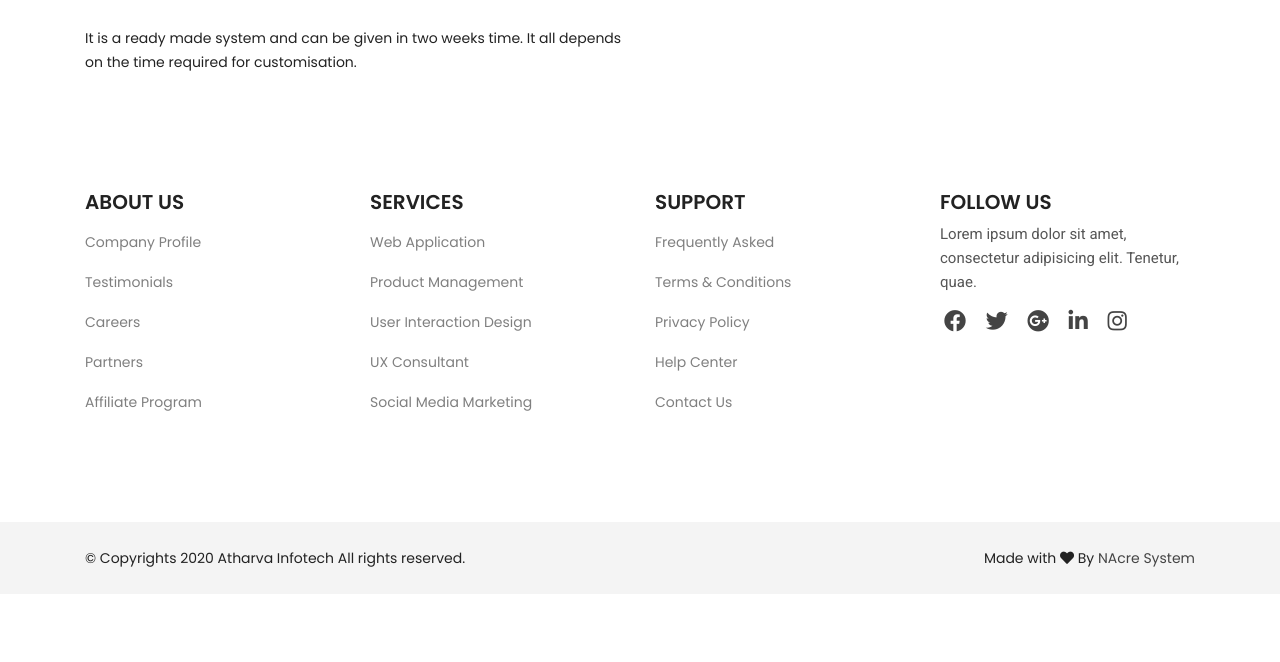
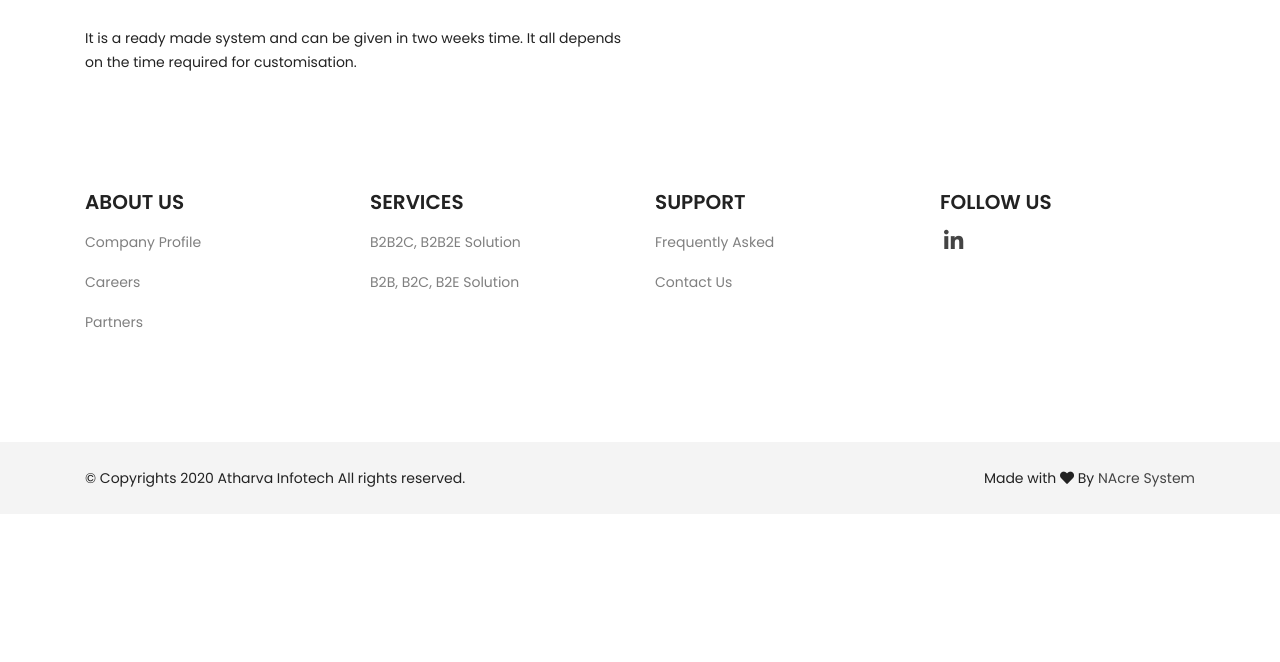
Before and after one commit to Nacresys/atharva, a Django app: page /faq in a window 1280 px wide. Shown: the part 1686-2348 px from the top of the page. After the commit the page ends 2173 px from the top, so only its background shows below. Run offline with Django 4.2, Linux system fonts and the light colour scheme; some libraries are stand-ins or nearby versions.

Commit message:
Update faq.html

```diff
--- a/Atharva/atharva/templates/faq.html
+++ b/Atharva/atharva/templates/faq.html
@@ -113,17 +113,11 @@
                     </ul>
                     <!-- Navbar Icons -->
                     <ul class="navbar-nav icons">
-                        <li class="nav-item">
-                            <a href="#" class="nav-link" data-toggle="modal" data-target="#search">
-                                <i style="color:#FF3131;" class="fas fa-search"></i>
-                            </a>
+
+                        <li class="nav-item social">
+                            <a href="https://www.linkedin.com/company/atharva-infotech-pvt-ltd/"><i class="fab fa-linkedin-in"></i></a>
                         </li>
-                        <li class="nav-item social">
-                            <a href="#" class="nav-link"><i style="color:#FF3131;" class="fab fa-facebook-f"></i></a>
-                        </li>
-                        <li class="nav-item social">
-                            <a href="#" class="nav-link"><i style="color:#FF3131;" class="fab fa-twitter"></i></a>
-                        </li>
+
                     </ul>
 
                     <!-- Navbar Toggler -->
@@ -478,7 +472,7 @@
         <!--====== Footer Area Start ======-->
         <footer class="section footer-area">
             <!-- Footer Top -->
-            <div class="footer-top ptb_100">
+           <div class="footer-top ptb_100">
                 <div class="container">
                     <div class="row">
                         <div class="col-12 col-sm-6 col-lg-3">
@@ -487,11 +481,10 @@
                                 <!-- Footer Title -->
                                 <h3 class="footer-title text-uppercase mb-2">About Us</h3>
                                 <ul>
-                                    <li class="py-2"><a class="text-black-50" href="#">Company Profile</a></li>
-                                    <li class="py-2"><a class="text-black-50" href="#">Testimonials</a></li>
+                                    <li class="py-2"><a class="text-black-50" href="{% url 'webapp:about' %}">Company Profile</a></li>
                                     <li class="py-2"><a class="text-black-50" href="#">Careers</a></li>
-                                    <li class="py-2"><a class="text-black-50" href="#">Partners</a></li>
-                                    <li class="py-2"><a class="text-black-50" href="#">Affiliate Program</a></li>
+                                    <li class="py-2"><a class="text-black-50" href="{% url 'webapp:partners' %}">Partners</a></li>
+                                    <!-- <li class="py-2"><a class="text-black-50" href="#">Affiliate Program</a></li> -->
                                 </ul>
                             </div>
                         </div>
@@ -501,11 +494,8 @@
                                 <!-- Footer Title -->
                                 <h3 class="footer-title text-uppercase mb-2">Services</h3>
                                 <ul>
-                                    <li class="py-2"><a class="text-black-50" href="#">Web Application</a></li>
-                                    <li class="py-2"><a class="text-black-50" href="#">Product Management</a></li>
-                                    <li class="py-2"><a class="text-black-50" href="#">User Interaction Design</a></li>
-                                    <li class="py-2"><a class="text-black-50" href="#">UX Consultant</a></li>
-                                    <li class="py-2"><a class="text-black-50" href="#">Social Media Marketing</a></li>
+                                    <li class="py-2"><a class="text-black-50" href="{% url 'webapp:solutions' %}">B2B2C, B2B2E Solution</a></li>
+                                    <li class="py-2"><a class="text-black-50" href="{% url 'webapp:solutions' %}">B2B, B2C, B2E Solution</a></li>
                                 </ul>
                             </div>
                         </div>
@@ -515,11 +505,8 @@
                                 <!-- Footer Title -->
                                 <h3 class="footer-title text-uppercase mb-2">Support</h3>
                                 <ul>
-                                    <li class="py-2"><a class="text-black-50" href="#">Frequently Asked</a></li>
-                                    <li class="py-2"><a class="text-black-50" href="#">Terms &amp; Conditions</a></li>
-                                    <li class="py-2"><a class="text-black-50" href="#">Privacy Policy</a></li>
-                                    <li class="py-2"><a class="text-black-50" href="#">Help Center</a></li>
-                                    <li class="py-2"><a class="text-black-50" href="#">Contact Us</a></li>
+                                    <li class="py-2"><a class="text-black-50" href="{% url 'webapp:faq' %}">Frequently Asked</a></li>
+                                    <li class="py-2"><a class="text-black-50" href="{% url 'webapp:contact' %}">Contact Us</a></li>
                                 </ul>
                             </div>
                         </div>
@@ -528,14 +515,9 @@
                             <div class="footer-items">
                                 <!-- Footer Title -->
                                 <h3 class="footer-title text-uppercase mb-2">Follow Us</h3>
-                                <p class="mb-2">Lorem ipsum dolor sit amet, consectetur adipisicing elit. Tenetur, quae.</p>
                                 <!-- Social Icons -->
                                 <ul class="social-icons list-inline pt-2">
-                                    <li class="list-inline-item px-1"><a href="#"><i class="fab fa-facebook"></i></a></li>
-                                    <li class="list-inline-item px-1"><a href="#"><i class="fab fa-twitter"></i></a></li>
-                                    <li class="list-inline-item px-1"><a href="#"><i class="fab fa-google-plus"></i></a></li>
-                                    <li class="list-inline-item px-1"><a href="#"><i class="fab fa-linkedin-in"></i></a></li>
-                                    <li class="list-inline-item px-1"><a href="#"><i class="fab fa-instagram"></i></a></li>
+                                    <li class="list-inline-item px-1"><a href="https://www.linkedin.com/company/atharva-infotech-pvt-ltd/"><i class="fab fa-linkedin-in"></i></a></li>
                                 </ul>
                             </div>
                         </div>
```
